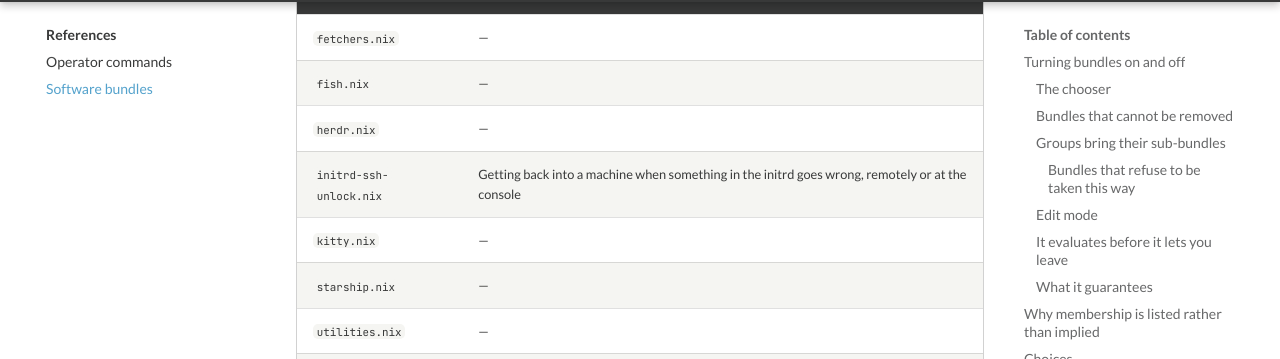
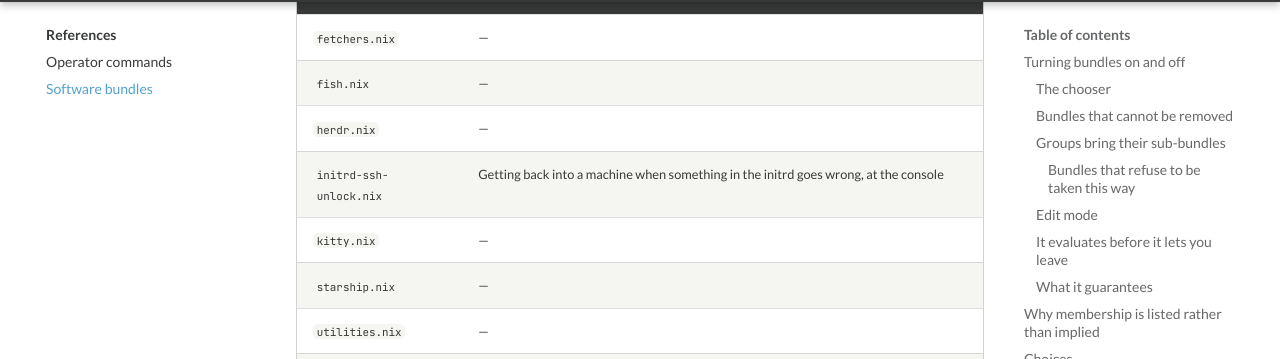
Before and after one commit to kartoza/gisnix, an MkDocs documentation site: the page built from docs/references/bundles.md, in a window 1280 px wide and 900 px high, scrolled down 18229 px. Shown: the part 94-453 px from the top of the window. Built offline with MkDocs 1.6.1 and Material for MkDocs 9.7.7, drawn with Linux system fonts in a browser that asks for light colours; comment, search, counter and statistics services are not loaded.

Commit message:
fix(base): cut initrd SSH remote-unlock, it could never have worked
boot.initrd.secrets copies its host key from a real file on disk at the
point the system is BUILT. This module only ever generated that file
via system.activationScripts, which on nixos-install runs AFTER the
first build already happened — so a fresh install's initrd never had a
key to bake in and its sshd could never come up on the boot that needed
it most. Likely also adding real boot-time risk of its own (extra
initrd units: network bring-up, sshd) independent of that bug.

tuinix, which already solved encrypted-root unlock, never touches the
initrd's network at all and just uses ZFS's own local prompt — proven
to work. Doing the same here: keep boot.initrd.systemd.emergencyAccess
(a plain option, no ordering hazard, independently correct), drop
everything else until it can be resequenced properly.

```diff
--- a/docs/references/bundles.md
+++ b/docs/references/bundles.md
@@ -398,7 +398,7 @@
 | `fetchers.nix` | — |
 | `fish.nix` | — |
 | `herdr.nix` | — |
-| `initrd-ssh-unlock.nix` | Getting back into a machine when something in the initrd goes wrong, remotely or at the console |
+| `initrd-ssh-unlock.nix` | Getting back into a machine when something in the initrd goes wrong, at the console |
 | `kitty.nix` | — |
 | `starship.nix` | — |
 | `utilities.nix` | — |
```
Also changed, not shown: 1 other file.
